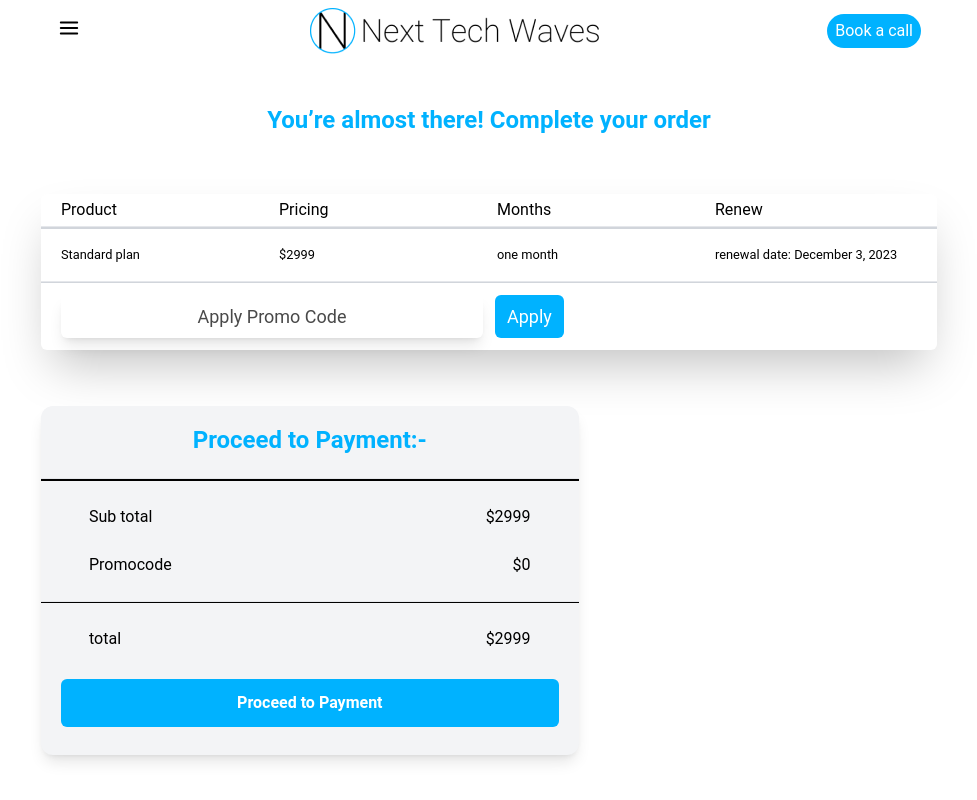
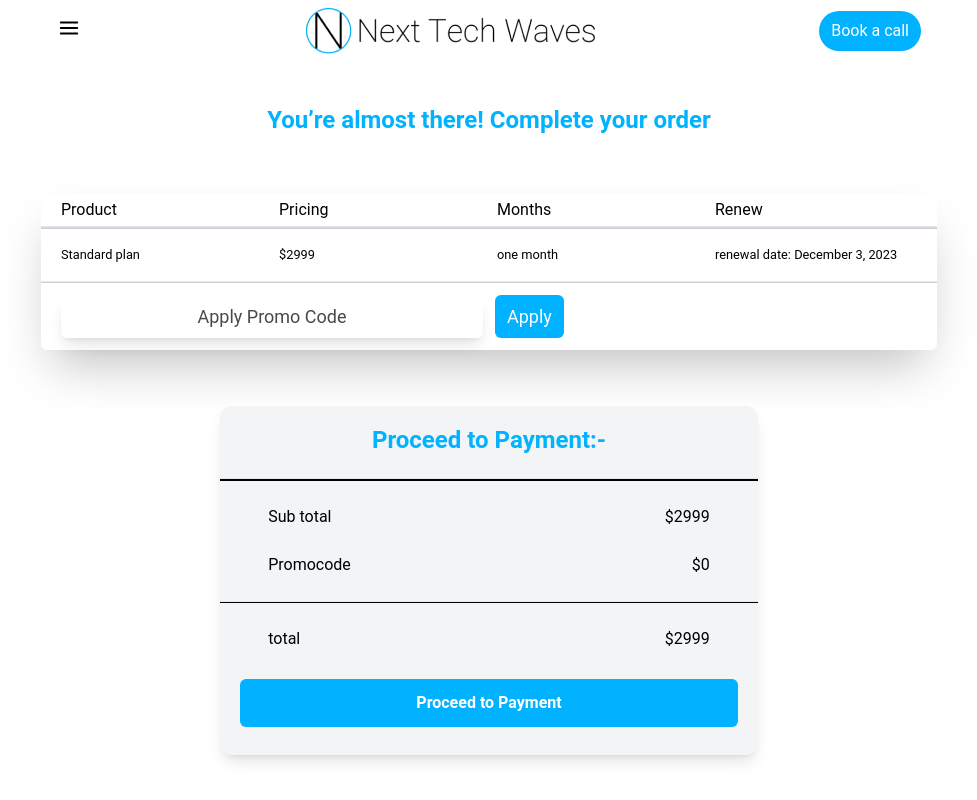
Before and after one commit to krishanumishra778/NTW, a React (Vite) app in the folder client/: page /paymentcheckoutpage in a window 1280 px wide. Shown: the whole page, without its empty margins (151-1128 px from the left). Built offline with nearby package versions, Linux system fonts and the light colour scheme; no server answers.

Commit message:
Update Paymentcheckoutpage.jsx

```diff
--- a/client/src/Components/pages/Paymentcheckoutpage.jsx
+++ b/client/src/Components/pages/Paymentcheckoutpage.jsx
@@ -13,7 +13,7 @@ export const Paymentcheckoutpage = () => {
         <div className='max-w-[1300px] xs:w-[90%] sm:w-[80%] md:w-[70%] mx-auto'>
 
             <nav className="my-2 xs:px-2 md:px-4 relative main-container">
-                <div className="  flex justify-between items-center gap-1 ">
+                <div className="  flex justify-between items-center  gap-1 ">
                     <div className="">
                         {/* Mobile menu button */}
                         <button className="text-[black]" onClick={toggleMobileMenu}>
@@ -34,14 +34,14 @@ export const Paymentcheckoutpage = () => {
                             </svg>
                         </button>
                     </div>
-                    <div className="max-w-[65%]">
+                    <div className="max-w-[56%]">
                         <img src="logo/next tech waves logo.png" alt="" />
                     </div>
 
                     <div className='cursor-pointer'>
                         <button
                             type='submit'
-                            className='text-white text-center bg-[#00B2FF] rounded-full xs:text-[9px] sm:text-[14px]  xs:py-[5px] xs:px-[3px]  sm:px-2 md:text-[16px] '
+                            className='text-white text-center bg-[#00B2FF] rounded-full xs:text-[12px] sm:text-[16px]  xs:py-1  sm:py-2 xs:px-1 sm:px-2 md:px-3   md:text-[16px] '
                         >
                             Book a call
                         </button>
@@ -122,7 +122,7 @@ export const Paymentcheckoutpage = () => {
             </div>
             {/* section 4 start  */}
 
-            <div className='bg-gray-100 md:w-[60%] sm:w-[80%] xs:w-[95%]  mt-14 rounded-xl shadow-lg outline-none'>
+            <div className='bg-gray-100 md:w-[60%] sm:w-[80%] xs:w-[95%]  mt-14 rounded-xl shadow-lg outline-none mx-auto'>
                 <div>
 
                     <h1 className="text-[#00B2FF] px-4 font-[600] py-4 sm:text-tt  xs:text-mt md:text-title xs:text-center   mt-8 mb-4 sm:mb-1">Proceed to Payment:-</h1>
```
